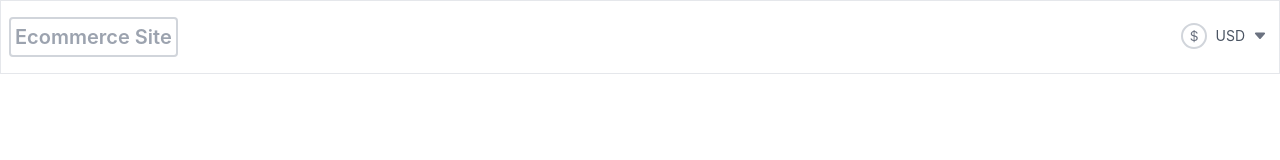
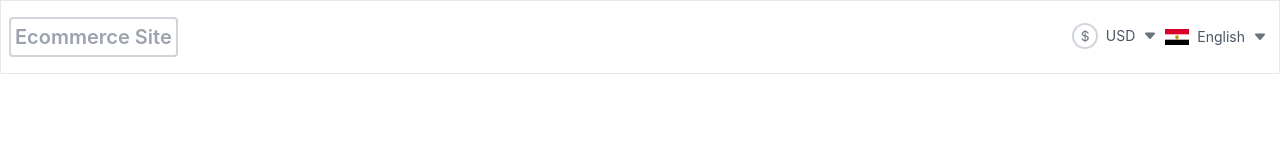
Before and after one commit to WinZawOoDev/ecommerce_site, a React (Create React App) app: page / in a window 1280 px wide. Shown: the top 160 px of the page. Built offline with nearby package versions, Linux system fonts and the light colour scheme.

Commit message:
change name menubox->selectbox & add new box

```diff
--- a/src/components/Header.js
+++ b/src/components/Header.js
@@ -1,9 +1,14 @@
 import React, { useState } from 'react'
 import { Menu } from '@headlessui/react'
 import { BsCurrencyDollar, BsFillCaretDownFill, BsCheck2 } from 'react-icons/bs'
+import { MM, EG } from 'country-flag-icons/react/3x2';
 
 
 const MoneySignIcon = () => <span className='p-1 border-2 border-gray-300 rounded-full text-gray-500 m-1 text-sm'><BsCurrencyDollar /></span>;
+
+const MyanmarFlag = () => <div className='w-6 h-4 m-1'><MM title='Myanmar' /></div>
+const EnglishFlag = () => <div className='w-6 h-4 m-1'><EG title='English' /></div>
+
 
 
 export default function Header() {
@@ -12,6 +17,9 @@ export default function Header() {
     //Curreny selection
     const currency = [{ id: 1, name: "USD", Label: MoneySignIcon }, { id: 2, name: "MMK", Label: MoneySignIcon }];
     const [selectedCurrency, setSelectedCurrency] = useState(currency[0]);
+
+    const languange = [{ id: 1, name: "English", Label: EnglishFlag }, { id: 2, name: "Myanmar", Label: MyanmarFlag }];
+    const [selectedLanguage, setSelectedLanguage] = useState(languange[0]);
 
 
     function topMostSection() {
@@ -23,8 +31,9 @@ export default function Header() {
                     <span className='font-semibold text-xl text-gray-400 capitalize'>ecommerce site</span>
                 </div>
 
-                <div className='flex items-center'>
-                    <MenuBox items={currency} selectedItem={selectedCurrency} setSelectedItem={setSelectedCurrency} />
+                <div className='flex items-center justify-between'>
+                    <SelectBox items={currency} selectedItem={selectedCurrency} setSelectedItem={setSelectedCurrency} />
+                    <SelectBox items={languange} selectedItem={selectedLanguage} setSelectedItem={setSelectedLanguage} />
                 </div>
             </div>);
     }
@@ -37,14 +46,14 @@ export default function Header() {
 }
 
 
-function MenuBox({ items, selectedItem, setSelectedItem }) {
+function SelectBox({ items, selectedItem, setSelectedItem }) {
     return (
         <div className='w-auto'>
             <Menu as="div" className="relative inline-block">
                 {
                     ({ open }) => (
                         <>
-                            <Menu.Button className={`relative h-8 inline-flex items-center ${open && "z-50 border-t border-x border-gray-200 rounded-t-sm bg-white"}`}>
+                            <Menu.Button className={`relative h-8 inline-flex items-center focus:outline-none ${open && "z-50 border-t border-x border-gray-200 rounded-t-sm bg-white"}`}>
                                 <selectedItem.Label />
                                 <span className='text-gray-600 mx-1 text-sm'>{selectedItem.name}</span>
                                 <span className={`mx-1 text-gray-500 text-sm ${open ? "rotate-180" : 'rotate-0'}`}><BsFillCaretDownFill /></span>
```
